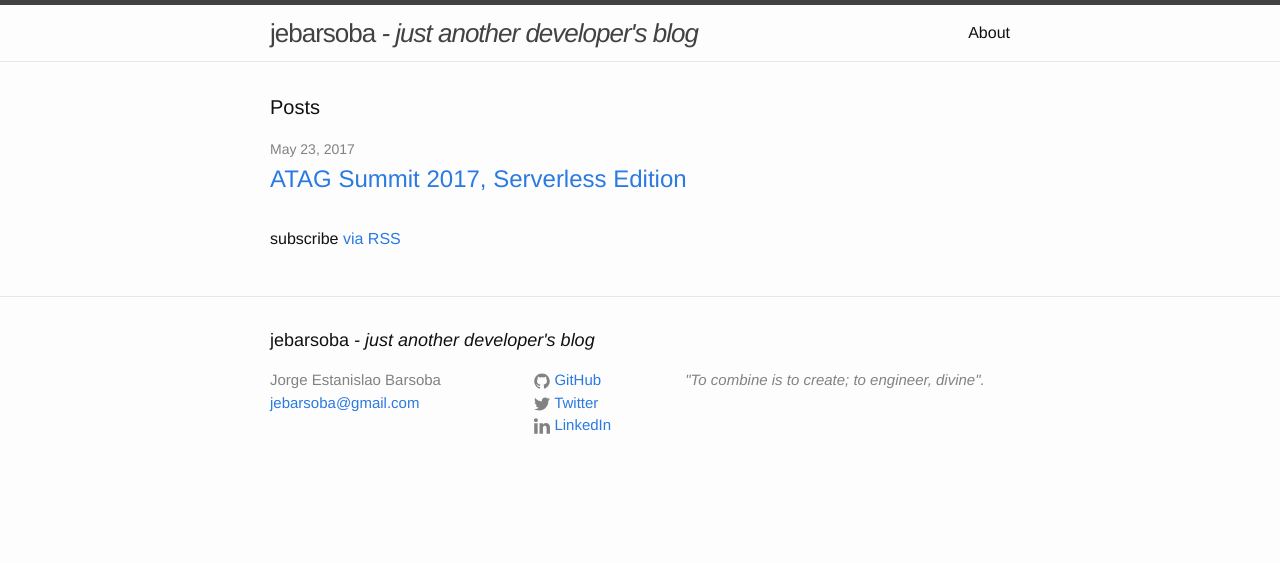
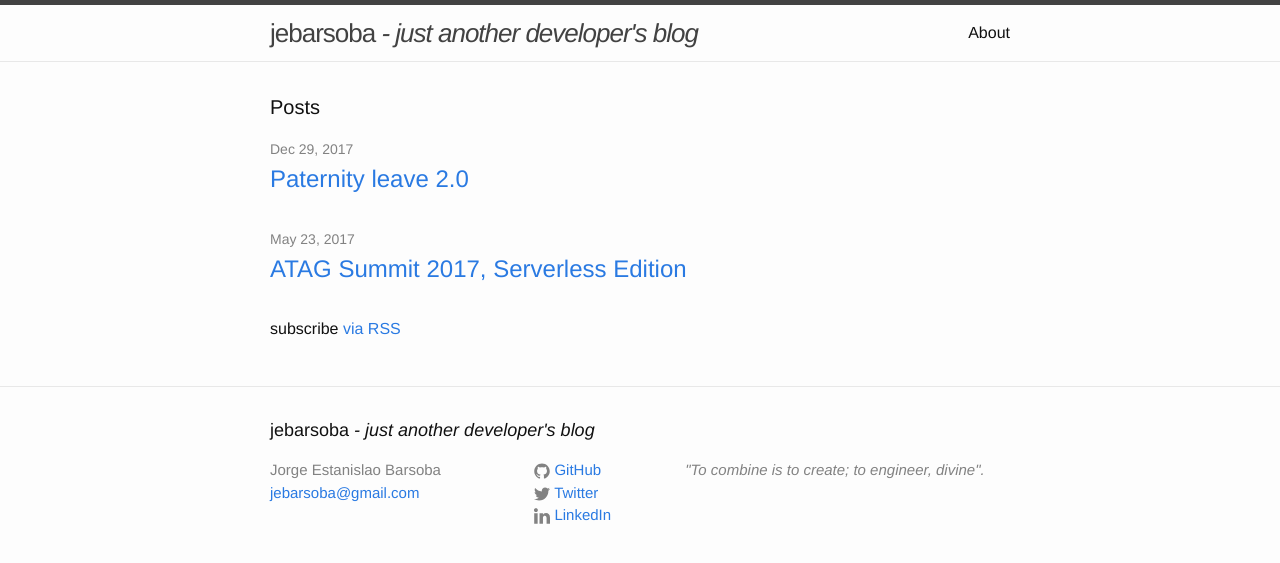
Before and after one commit to jebarsoba/jebarsoba.github.io, a Jekyll site: the page built from index.html, in a window 1280 px wide. Shown: the top 563 px of the page. Built offline with Jekyll 4.4.1, drawn with Linux system fonts in a browser that asks for light colours.

Commit message:
Publishing paternity leave post.

```diff
--- a/_posts/2017-05-23-atag-summit-2017-serverless.markdown
+++ b/_posts/2017-05-23-atag-summit-2017-serverless.markdown
@@ -1,8 +1,8 @@
 ---
 layout: post
 title:  "ATAG Summit 2017, Serverless Edition"
+date: 2017-05-23
 ref: atag-summit-2017
-date: 2017-05-23
 lang: en
 ---
 
--- a/_posts/2017-11-26-licencia-por-paternidad.markdown
+++ b/_posts/2017-12-29-licencia-por-paternidad.markdown
@@ -2,12 +2,13 @@
 layout: post
 title:  "Licencia por paternidad 2.0"
 summary: Mi experiencia con la licencia por paternidad extendida y demás beneficios para padres.
+date: 2017-12-29
 image: "/assets/paternity-leave-2.0-coding.jpg"
 ref: paternity-leave
-lang: not-published (es)
+lang: es
 ---
 
-*[Read the English version of this post]({{ site.url }}/2017/11/26/paternity-leave.html)*
+*[Read the English version of this post]({{ site.url }}/2017/12/29/paternity-leave.html)*
 
 Y todo comenzó con <a href="https://twitter.com/CaptainBarsoba/status/883110919714242564" target="\_blank">este Tweet</a>: *“Trabajando en casa :) Gracias @Accenture_AR por la modalidad flexible para padres, y a mi equipo por bancarme! @SergioGKaufman #TrulyHuman”*
 <div style="text-align:center; padding-bottom: 15px"><img src="{{ site.url }}/assets/paternity-leave-2.0-tweet.jpg" width="560" alt="Licencia por paternidad 2.0 Tweet" title="Licencia por paternidad 2.0 Tweet"></div>
--- a/_posts/2017-11-26-paternity-leave.markdown
+++ b/_posts/2017-12-29-paternity-leave.markdown
@@ -2,12 +2,13 @@
 layout: post
 title:  "Paternity leave 2.0"
 summary: My experience with the extended paternity leave and other benefits for parents.
+date: 2017-12-29
 image: "/assets/paternity-leave-2.0-coding.jpg"
 ref: paternity-leave
-lang: not-published (en)
+lang: en
 ---
 
-*[Leer la versión en español de este artículo]({{ site.url }}/2017/11/26/licencia-por-paternidad.html)*
+*[Leer la versión en español de este artículo]({{ site.url }}/2017/12/29/licencia-por-paternidad.html)*
 
 And everything started with <a href="https://twitter.com/CaptainBarsoba/status/883110919714242564" target="\_blank">this Tweet</a>: *“Working from home :) Thanks @Accenture_AR for the flexible schedule for parents, and my team for the support! @SergioGKaufman #TrulyHuman”*
 <div style="text-align:center; padding-bottom: 15px"><img src="{{ site.url }}/assets/paternity-leave-2.0-tweet.jpg" width="560" alt="Paternity leave 2.0 Tweet" title="Paternity leave 2.0 Tweet"></div>
```
